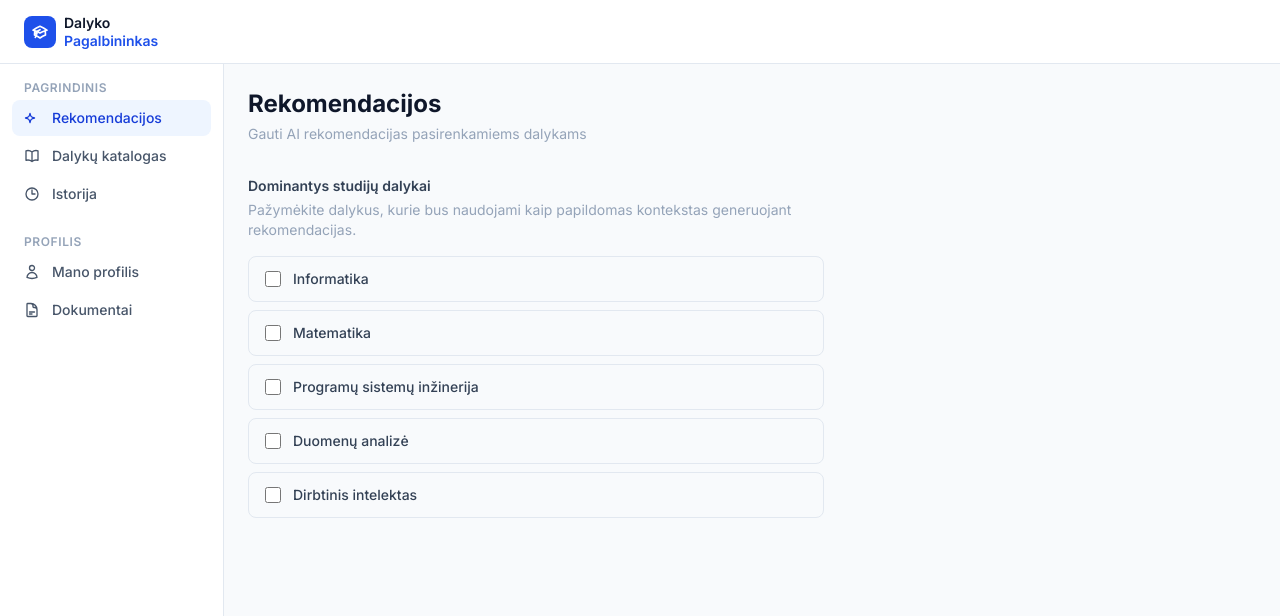
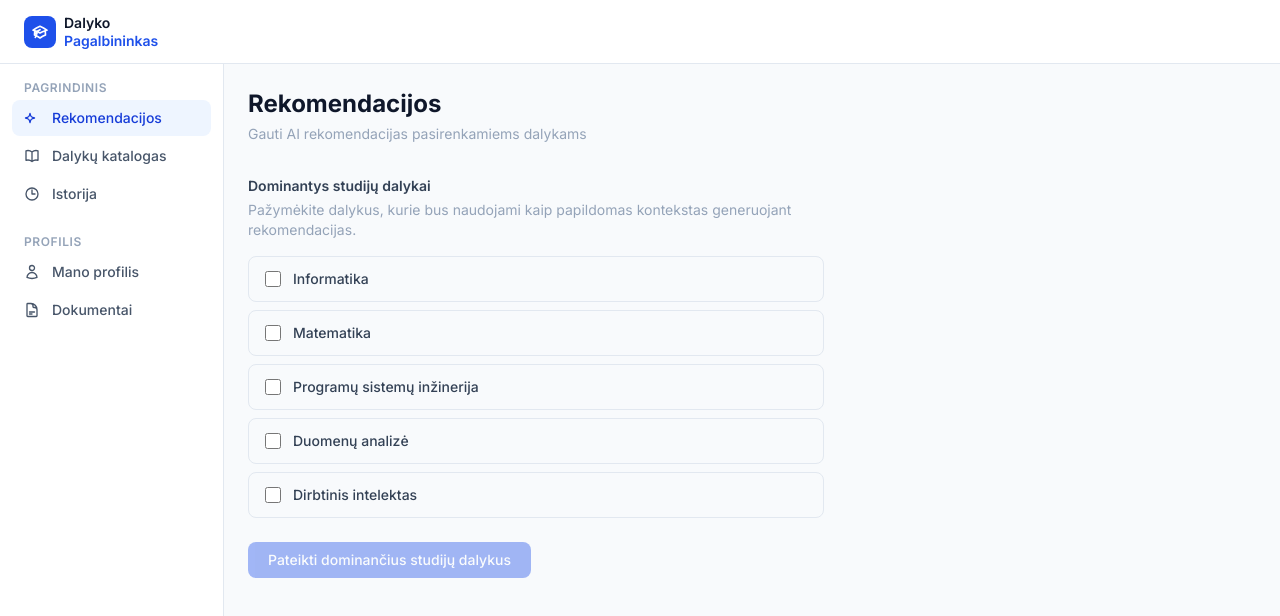
Before and after one commit to novatitas366/Laisvai-pasirenkamo-dalyko-AI-pagalbininkas, a React (Vite) app in the folder client/: page /rekomendacijos in a window 1280 px wide. Shown: the top 616 px of the page. Built offline with nearby package versions, Linux system fonts and the light colour scheme.

Commit message:
SCRUM-72: Sukurtas dominančių dalykų pateikimo mygtukas su Axios    užklausa

```diff
--- a/client/src/pages/RecommendationsPage.jsx
+++ b/client/src/pages/RecommendationsPage.jsx
@@ -1,14 +1,32 @@
 import { useState } from 'react'
 import SubjectCheckboxList from '../components/subjects/SubjectCheckboxList'
 import dominantSubjects from '../data/dominantSubjects'
+import api from '../services/api'
 
 export default function RecommendationsPage() {
   const [selectedIds, setSelectedIds] = useState([])
+  const [submitting, setSubmitting] = useState(false)
+  const [submitError, setSubmitError] = useState(null)
+  const [submitSuccess, setSubmitSuccess] = useState(false)
 
   const handleToggle = (id) => {
     setSelectedIds((prev) =>
       prev.includes(id) ? prev.filter((s) => s !== id) : [...prev, id]
     )
+  }
+
+  const handleSubmit = async () => {
+    setSubmitError(null)
+    setSubmitSuccess(false)
+    setSubmitting(true)
+    try {
+      await api.post('/user/dominant-subjects', { subjects: selectedIds })
+      setSubmitSuccess(true)
+    } catch {
+      setSubmitError('Nepavyko pateikti duomenų. Bandykite dar kartą.')
+    } finally {
+      setSubmitting(false)
+    }
   }
 
   return (
@@ -28,6 +46,26 @@ export default function RecommendationsPage() {
           onToggle={handleToggle}
         />
       </div>
+
+      {submitError && (
+        <div className="px-4 py-3 bg-red-50 border border-red-200 rounded-lg text-sm text-red-600 mb-4">
+          {submitError}
+        </div>
+      )}
+
+      {submitSuccess && (
+        <div className="px-4 py-3 bg-green-50 border border-green-200 rounded-lg text-sm text-green-700 mb-4">
+          Dominantys dalykai sėkmingai pateikti.
+        </div>
+      )}
+
+      <button
+        onClick={handleSubmit}
+        disabled={selectedIds.length === 0 || submitting}
+        className="px-5 py-2 bg-brand-600 text-white text-sm font-medium rounded-lg hover:bg-brand-700 transition-colors disabled:opacity-40 disabled:cursor-not-allowed"
+      >
+        {submitting ? 'Pateikiama...' : 'Pateikti dominančius studijų dalykus'}
+      </button>
     </div>
   )
 }
```
